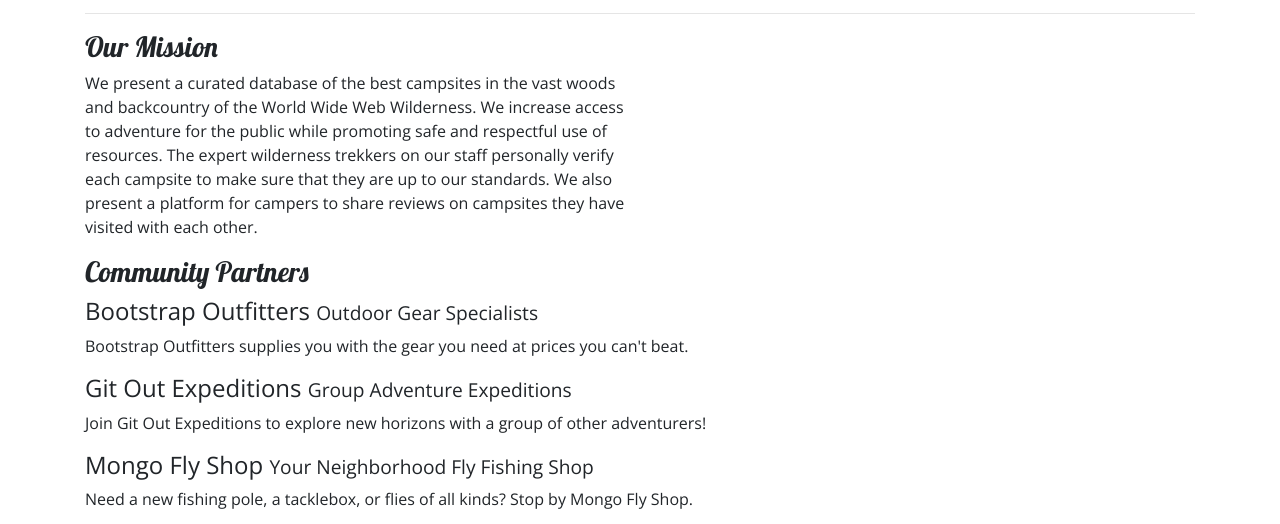
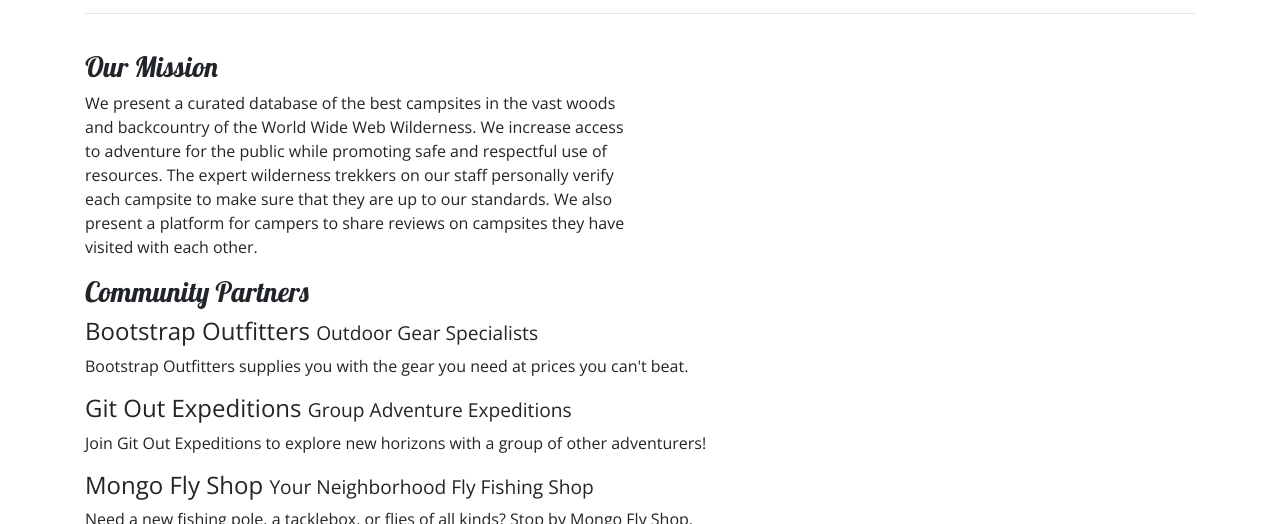
Before and after one commit to mkolamala/nucampsite, a website: page aboutus.html in a window 1280 px wide. Shown: the part 236-760 px from the top of the page. Drawn offline with nearby package versions, Linux system fonts and the light colour scheme.

Commit message:
css changes

```diff
--- a/aboutus.html
+++ b/aboutus.html
@@ -31,8 +31,7 @@
                <hr />
                 </div>
             </div>
-
-            <div class="row">
+                <div class="row extra-padding">
             <div class="col-xs-12 col-sm-6">
                 <h3>Our Mission</h3>
                 <p>We present a curated database of the best campsites in the vast woods and backcountry of the World Wide Web Wilderness. We increase access to adventure for the public while promoting safe and respectful use of resources. The expert wilderness trekkers on our staff personally verify each campsite to make sure that they are up to our standards. We also present a platform for campers to share reviews on campsites they have visited with each other.</p>
--- a/css/styles.css
+++ b/css/styles.css
@@ -30,3 +30,7 @@ footer {
     border-bottom: 1px ridge;
     min-height: 200px;
 }
+
+.extra-padding{
+    padding-top: 20px;
+}
```
